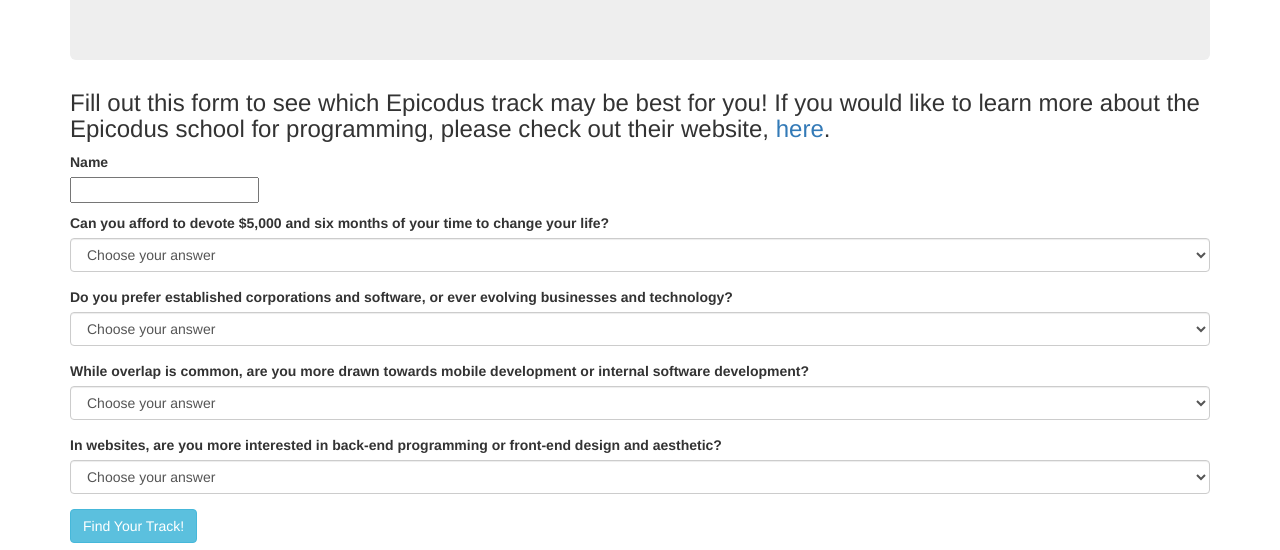
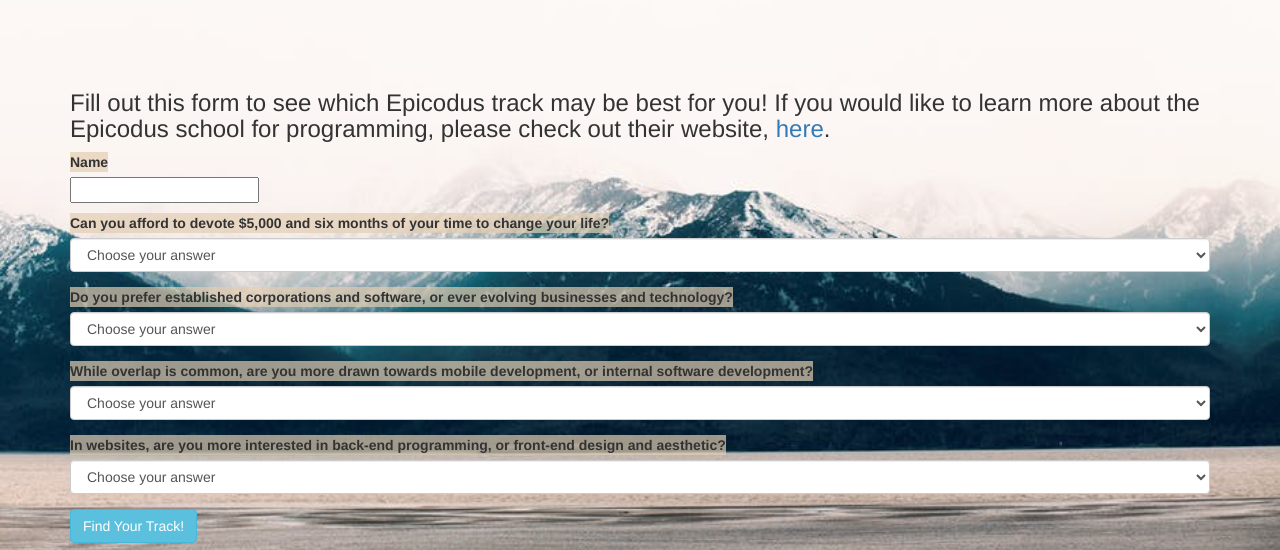
Before and after one commit to gravytates/track-advice, a plain HTML site: page index.html in a window 1280 px wide. Shown: the part 250-800 px from the top of the page. Drawn offline with nearby package versions, Linux system fonts and the light colour scheme.

Commit message:
add background photo, adjust background color and opacity of form and jumbotron

```diff
--- a/css/styles.css
+++ b/css/styles.css
@@ -1,3 +1,11 @@
+label {
+  background-color: rgba(226, 206, 179, 0.7);
+}
+
+.jumbotron {
+  background-color: rgba(255, 255, 255, 0.1);
+}
+
 .warning {
   display: none;
   color: red;
@@ -7,6 +15,19 @@
   display: none;
 }
 
+#background {
+  background-image: url(../img/background2.jpg);
+  background-size: cover;
+  height: 100%;
+  width: 100%;
+  top: 0;
+  left: 0;
+  background-position: center center;
+  background-repeat: no-repeat;
+  position: fixed;
+  z-index: -1;
+}
+
 #name {
   margin-bottom: 10px;
 }
--- a/index.html
+++ b/index.html
@@ -18,6 +18,9 @@
         <h1>Infallible* Programming Track Advice</h1>
         <p>(*advice is not infallible)</p>
       </div>
+
+      <!--empty div, built in css-->
+      <div id="background"></div>
 
       <!-- intro and questionaire -->
       <div id="form-wrapper">
@@ -48,7 +51,7 @@
           </div>
 
           <div class="form-group">
-            <label for="platform">While overlap is common, are you more drawn towards mobile development or internal software development?</label><br>
+            <label for="platform">While overlap is common, are you more drawn towards mobile development, or internal software development?</label><br>
             <select class="form-control" id="platform">
               <option selected="selected" disabled>Choose your answer</option>
               <option value="mobile">Mobile development.</option>
@@ -57,7 +60,7 @@
           </div>
 
           <div class="form-group">
-            <label for="front-back">In websites, are you more interested in back-end programming or front-end design and aesthetic?</label><br>
+            <label for="front-back">In websites, are you more interested in back-end programming, or front-end design and aesthetic?</label><br>
             <select class="form-control" id="front-back">
               <option selected="selected" disabled>Choose your answer</option>
               <option value="back">Back-end.</option>
@@ -74,30 +77,35 @@
       <div class="not-showing" id="wait">
         <p><span class="result"></span> Hold off on enrolling until the money and schedule is right. Keep at it though! There are plenty of free courses available online like <a href="https://www.learnhowtoprogram.com/intro-to-programming/getting-started-at-epicodus-64627971-b5be-49e7-a8d7-7ca55d0c9e88/learn-how-to-program" >Learn how to program</a>, which is the same material that epicodus covers!
         </p>
+        <span class="thanks"></span>
       </div>
 
       <div class="not-showing" id="java">
         <p><span class="result"></span> Enter the
           <strong>Java/Android</strong> cohort! This track is great for those who want to learn Android user interfaces. Java has been around a long time and is in high demand to ensure high-performance applications run smoothly.
         </p>
+        <span class="thanks"></span>
       </div>
 
       <div class="not-showing" id="C">
         <p><span class="result"></span> Enter the
           <strong>C#/.NET</strong> cohort! This track is great for those who want to work in established businesses, and program internal software. C# has been around a long time, has the backing of <em>Microsoft</em>, and its demand has never been higher!
         </p>
+        <span class="thanks"></span>
       </div>
 
       <div class="not-showing" id="design">
         <p><span class="result"></span> Enter the
           <strong>CSS/Design</strong> cohort! Do you want to stylistically set your projects apart? CSS/Design is amazing for those who want to learn the full command and intricacies of CSS, and the fundamentals of design--without so much focus on back end programming. A keen eye always commands top dollar!
         </p>
+        <span class="thanks"></span>
       </div>
 
       <div class="not-showing" id="ruby">
         <p><span class="result"></span> Enter the
-          <strong>Ruby/Rails</strong> cohort! This track is great for those who want to stay ahead of the curve! Ruby was designed for its elegance, clarity and speed of use. If you want to help lift start-ups off the ground, while developing high functioning applications, this track will fit the bill!
+          <strong>Ruby/Rails</strong> cohort! This track is great for those who want to stay ahead of the curve. Ruby was designed for its elegance, clarity and speed of use. If you want to help lift start-ups off the ground, while developing high functioning applications, this track will fit the bill!
         </p>
+        <span class="thanks"></span>
       </div>
 
     </div>
--- a/js/scripts.js
+++ b/js/scripts.js
@@ -63,7 +63,7 @@ $(document).ready(function(){
     };
 
     $(".result").html(result);
-    $("#form-wrapper").hide();
+    $("#form-wrapper").slideUp();
 
 // logic to choose track/advice. parsed down from many longer lines!
     if (cost === "no") {
```
Also changed, not shown: img/background.jpeg (added), img/background2.jpg (added).
